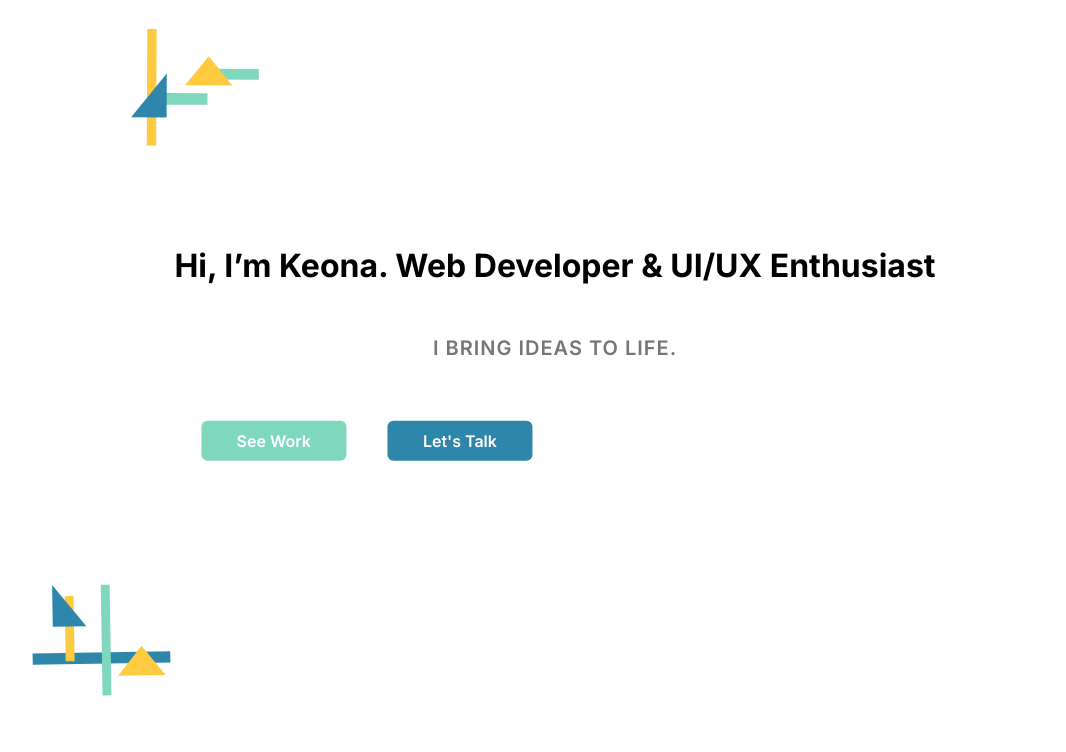
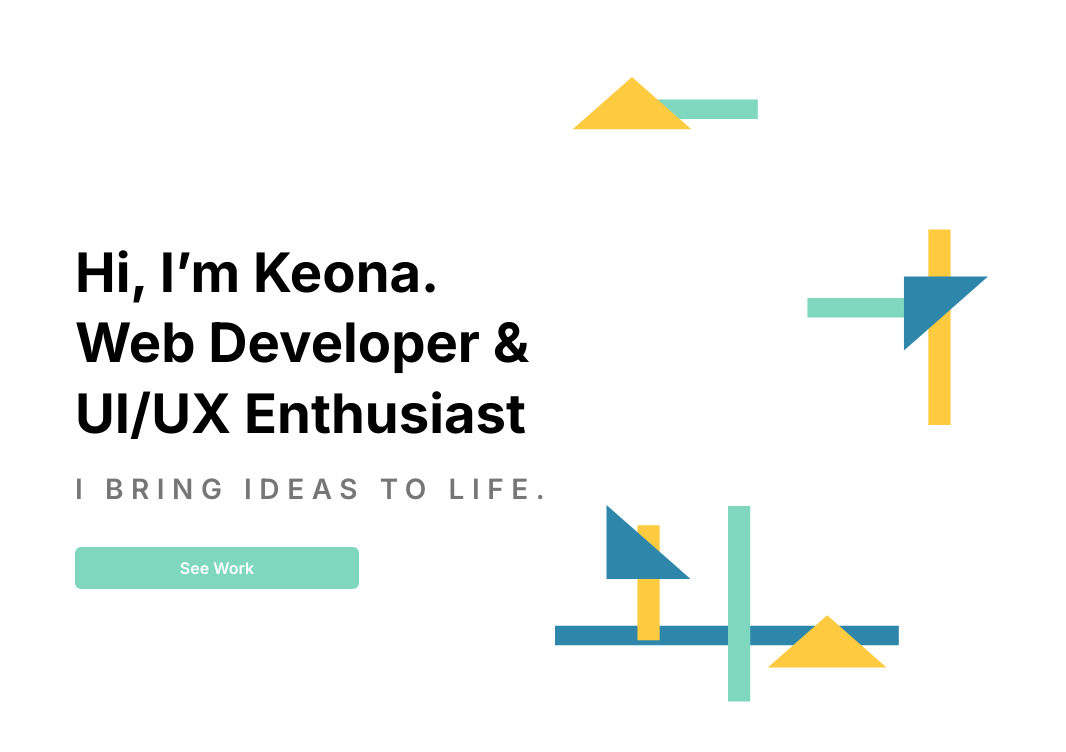
Before and after one commit to KeonaK/portfolio, a plain HTML site: page index.html in a window 1280 px wide. Shown: the part 61-813 px from the top of the page, without its empty margins (85-1151 px from the left). Drawn offline with Linux system fonts and the light colour scheme.

Commit message:
Update/ styling on the hero section, need to fix the hero image

```diff
--- a/index.html
+++ b/index.html
@@ -47,22 +47,19 @@
             <a href="#">Resume</a>
             <a href="mailto:keonakirbydev@gmail.com" >Contact</a>
         </div>
-        <section class="hero">
-            <div class="container ">
-                <img src="./image/mobile-image1.svg" alt="shapes left">
-                <img class="image__right" src="./image/mobile-image2.svg" alt="shapes right">
-                <div class="hero__section">
+        <section class="hero container">
+
+                    <div class="hero__image" alt="hero image"></div>
                     <div class="hero__text">
                         <h1>Hi, I’m Keona. Web Developer & UI/UX Enthusiast</h1>
                         <p>I bring ideas to life.</p>
+
+                        <a href="#"><button class="btn1">See Work</button></a>
+                        <a href="mailto:keonakirbydev@gmail.com"><button class="btn2 hide-for-desktop">Let's Talk</button></a>
                     </div>
-                    <div class="hero__buttons flex">
-                   <a href="#"><button class="btn1">See Work</button></a>
-                   <a href="mailto:keonakirbydev@gmail.com"><button class="btn2">Let's Talk</button></a>
-                </div>
-                </div>
-            <img class="image__bottom"src="./image/mobile-image3.svg" alt="shapes bottom center">
-         </div>
+
+        <section class="projects">
+
         </section>
 
     </header>
--- a/scss/_globals.scss
+++ b/scss/_globals.scss
@@ -45,10 +45,10 @@ a:hover {
 
 // Spacing
 .container {
-  padding: 0 1.6875rem 1.6875rem 1.6875rem;
+  margin: 1.6875rem;
 
   @include breakpoints-up(medium) {
-    padding: 1rem 13.5rem;
+    margin: 1rem 10rem;
   }
 }
 
--- a/scss/_hero.scss
+++ b/scss/_hero.scss
@@ -1,59 +1,83 @@
 .hero {
-  // position: relative;
-  &__section {
-    position: absolute;
-    top: 50%;
-    left: 50%;
-    margin-right: -50%;
-    transform: translate(-50%, -50%);
+  height: 100vh;
+  @include breakpoints-up(large) {
+    overflow: hidden;
+    display: flex;
+    justify-content: space-between;
+    align-items: center;
   }
+
+  &__image {
+    position: relative;
+    min-height: 11rem;
+    @include breakpoints-up(large) {
+      min-height: 42rem;
+      flex: 1;
+      order: 2;
+    }
+
+    &::before {
+      content: "";
+      position: absolute;
+      height: 100%;
+      width: 100%;
+      background-image: url(../image/group-img.svg);
+      background-repeat: no-repeat;
+    }
+  }
+
   &__text {
+    text-align: center;
+
+    @include breakpoints-up(large) {
+      text-align: left;
+      flex: 1;
+      order: 1;
+    }
+
     h1 {
+      margin: 0;
       padding-bottom: 1.375rem;
       font-size: $large;
       font-weight: 700;
-      text-align: center;
+
+      @include breakpoints-up(large) {
+        font-size: $Xlarge;
+      }
     }
     p {
+      margin: 0;
       padding-bottom: 40px;
       color: #767676;
       font-size: $medium;
       font-weight: 600;
-      text-align: center;
       letter-spacing: 0.05em;
       text-transform: uppercase;
+      @include breakpoints-up(large) {
+        font-size: $large;
+        letter-spacing: 0.27em;
+      }
     }
   }
 
-  &__buttons {
+  &__text a {
     button {
       width: 144.62px;
       height: 40px;
       font-size: $small;
-      margin: 0 1.6875rem;
+
+      @include breakpoints-up(large) {
+        width: 284px;
+        height: 42px;
+      }
     }
 
     .btn1 {
       background-color: $teal;
-      margin-right: 14.57px;
+      margin-right: 22.5px;
     }
     .btn2 {
       background-color: $blue;
     }
   }
-
-  .image__right {
-    position: absolute;
-    width: 75.7px;
-    height: 30.1px;
-    left: 269.18px;
-    top: 117px;
-  }
-  .image__bottom {
-    position: absolute;
-    width: 140.54px;
-    height: 113.25px;
-    left: 116px;
-    top: 644.31px;
-  }
 }
--- /dev/null
+++ b/scss/_projects.scss
@@ -0,0 +1,4 @@
+.projects {
+  width: 100;
+  height: 100vh;
+}
--- a/scss/_variables.scss
+++ b/scss/_variables.scss
@@ -7,4 +7,6 @@ $offwhite: #f8f8f8;
 //font size
 $small: 1rem; //16px
 $medium: 1.25rem; //20px
-$large: 2rem; //32px
+$large: 1.75rem; //28px
+
+$Xlarge: 3.4rem; //55px
--- a/scss/style.scss
+++ b/scss/style.scss
@@ -5,3 +5,4 @@
 @import "globals";
 @import "header";
 @import "hero";
+@import "projects";
```
Also changed, not shown: image/group-img.svg (added), scss/style.css, 1 other file.
